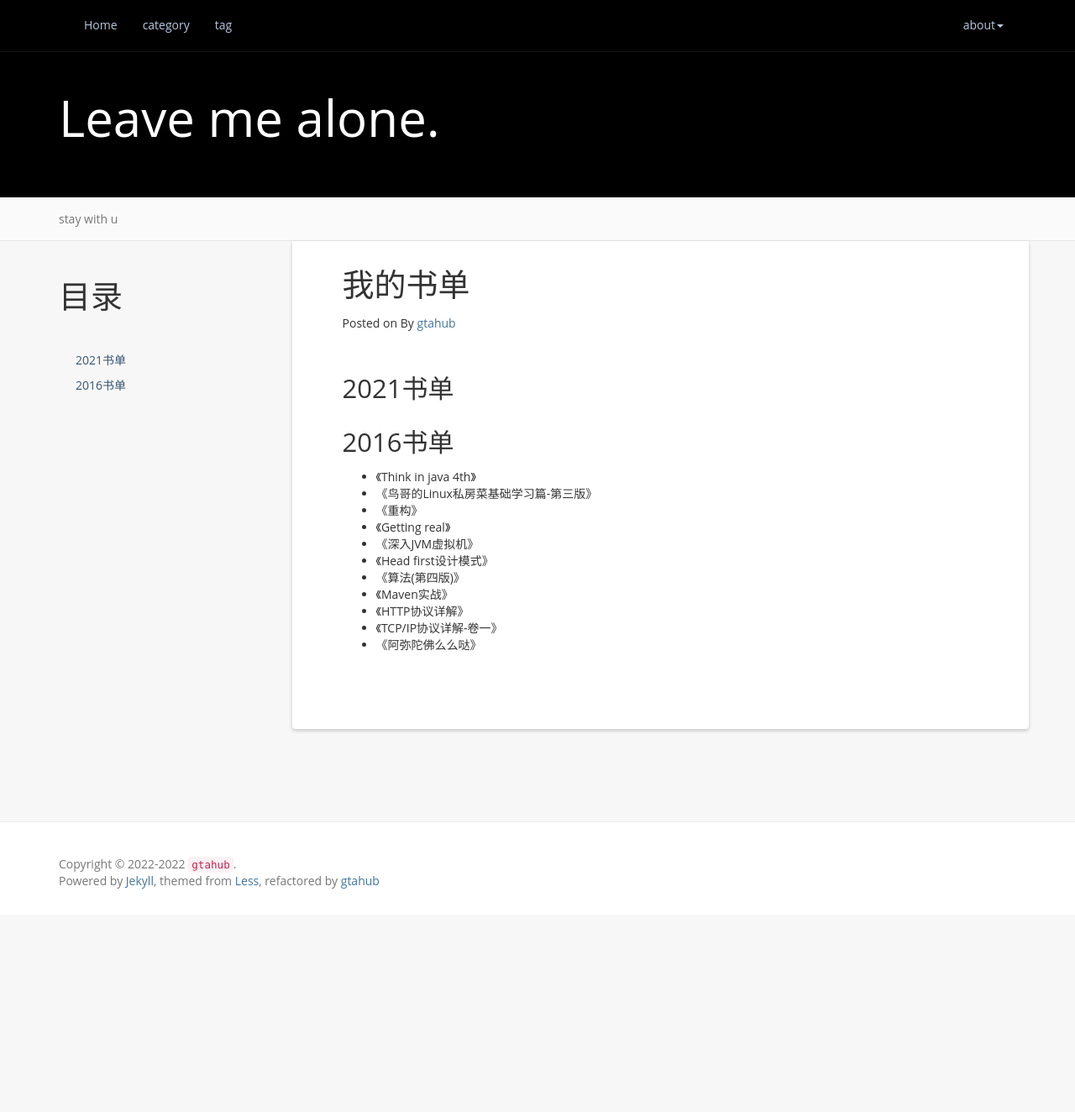
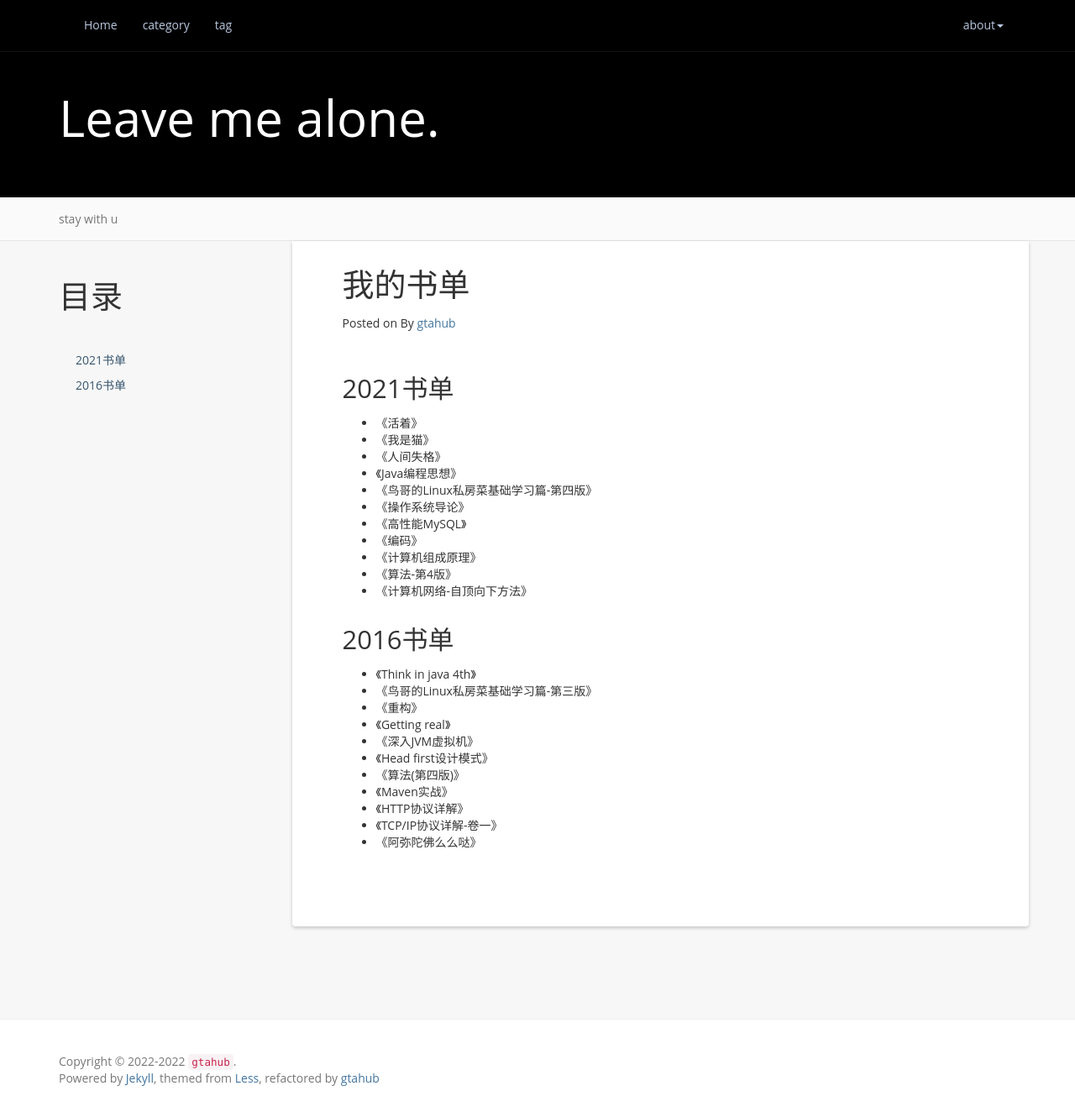
Before and after one commit to atgtahub/atgtahub.github.io, a Jekyll site: the page built from about/books.md, in a window 1280 px wide and 1324 px high. Shown: the whole window at 84% size. Built offline with Jekyll 4.4.1, drawn with Linux system fonts in a browser that asks for light colours; a script that is not in the unit is left out; comment, search, counter and statistics services are not loaded.

Commit message:
refactor(posts): books.md

```diff
--- a/about/books.md
+++ b/about/books.md
@@ -9,6 +9,18 @@ permalink: /books
 
 2021书单
 -
++ 《活着》
++ 《我是猫》
++ 《人间失格》
++ 《Java编程思想》
++ 《鸟哥的Linux私房菜基础学习篇-第四版》
++ 《操作系统导论》
++ 《高性能MySQL》
++ 《编码》
++ 《计算机组成原理》
++ 《算法-第4版》
++ 《计算机网络-自顶向下方法》
+
 
 
 2016书单
```
